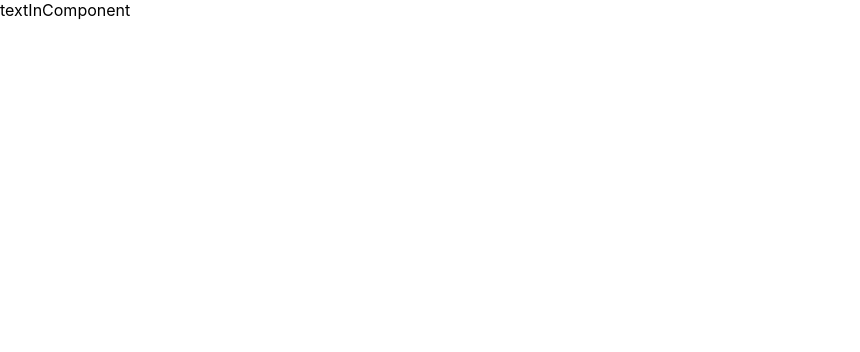
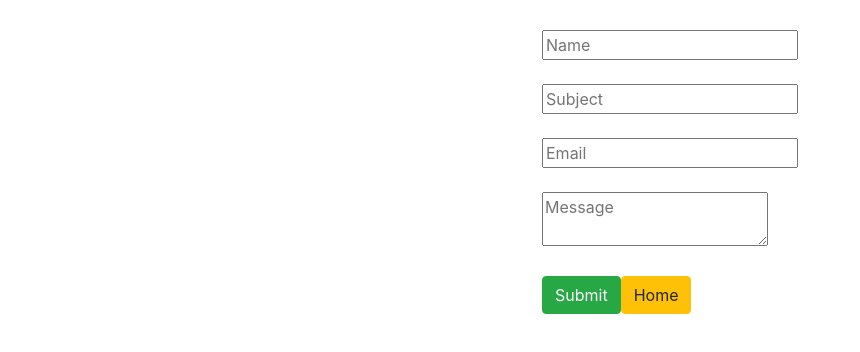
Before and after one commit to andrew041994/shere_woodworks, a React (Create React App) app in the folder project_frontend/: page /contact in a window 1280 px wide. Shown: the top 352 px of the page, without its empty margins (0-860 px from the left). Built offline with nearby package versions, Linux system fonts and the light colour scheme.

Commit message:
contact form

```diff
--- a/project_frontend/package.json
+++ b/project_frontend/package.json
@@ -6,7 +6,11 @@
     "@testing-library/jest-dom": "^5.11.4",
     "@testing-library/react": "^11.1.0",
     "@testing-library/user-event": "^12.1.10",
+    "bootstrap": "^4.6.0",
+    "emailjs-com": "^2.6.4",
     "react": "^17.0.1",
+    "react-bootstrap": "^1.5.2",
+    "react-color": "^2.19.3",
     "react-dom": "^17.0.1",
     "react-scripts": "4.0.1",
     "web-vitals": "^0.2.4"
--- a/project_frontend/src/components/contact.js
+++ b/project_frontend/src/components/contact.js
@@ -1,19 +1,54 @@
 import React, { Component } from 'react';
+import emailjs from 'emailjs-com'
+import { Link } from 'react-router-dom'
+import Button from 'react-bootstrap/Button'
+
 
 export default class Contact extends Component {
   constructor() {
     super();
+
     this.state = {
-            username: "",
-            password: ""
+      name: "",
+      subject: "",
+      email: "",
+      message: "",
     }
+    this.sendEmail = this.sendEmail.bind(this);
+
   }
 
 
+sendEmail(e) {
+    e.preventDefault();
+    emailjs.sendForm('service_ngumvtj', 'template_mr6phfo', e.target, 'user_rjqNpqutQge0Nf647Xr3R')
+    .then((result) => {
+      console.log(result.text);
+      }, (error) => {
+        console.log(error.text);
+      })
+      this.setState({
+        name: "",
+      subject: "",
+      email: "",
+      message: ""
+      })
+  }
 
   render() {
   return (
-      <div> textInComponent </div>
+    <div style={{ margin: "auto", width: "20%", padding: "30px" }}>
+
+      <form className="contact-form" onSubmit={this.sendEmail}>
+        <input required="required" type="text" name="name" placeholder="Name" value={this.state.name} onChange={(event) => this.setState({name: event.target.value})}/> <br/><br/>
+        <input required="required" type="text" name="subject" placeholder="Subject" value={this.state.subject} onChange={(event) => this.setState({subject: event.target.value})}/><br/><br/>
+        <input required="required" type="email" name="email" placeholder="Email" value={this.state.email} onChange={(event) => this.setState({email: event.target.value})} /><br/><br/>
+        <textarea required="required" type="textarea" name="message" placeholder="Message" value={this.state.message} onChange={(event) => this.setState({message: event.target.value})} /><br/><br/>
+        <Button variant="success"> Submit </Button>
+        <Link to="/"><Button variant="warning"  >Home</Button>
+      </Link>
+      </form>
+    </div>
   );
 }
 }
--- a/project_frontend/src/index.js
+++ b/project_frontend/src/index.js
@@ -4,6 +4,7 @@ import {BrowserRouter as Router } from 'react-router-dom'
 import './index.css';
 import App from './App';
 import reportWebVitals from './reportWebVitals';
+import 'bootstrap/dist/css/bootstrap.min.css';
 
 ReactDOM.render(
   <React.StrictMode>
```
Also changed, not shown: 2 other files (tests, documents, lock files or other folders). Lines whose indentation alone changed are shown as unchanged.
